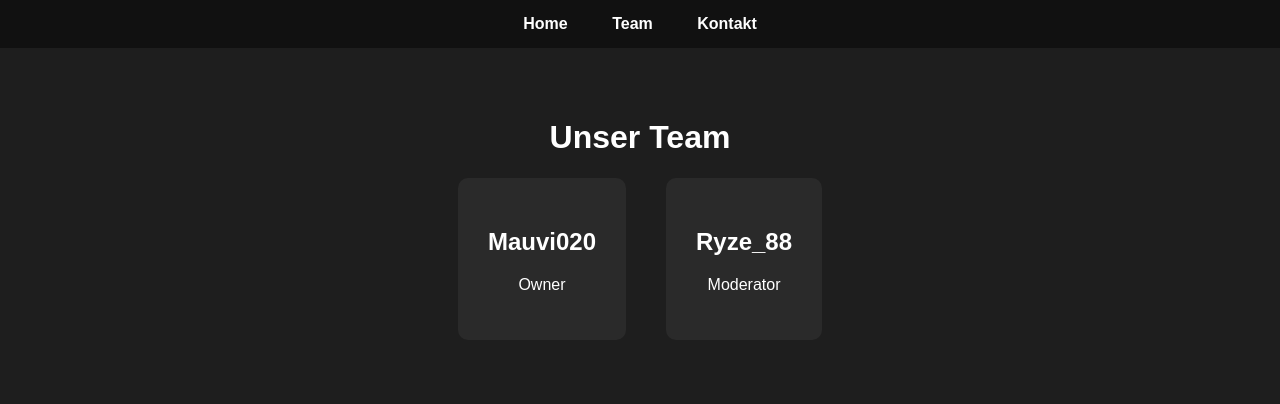
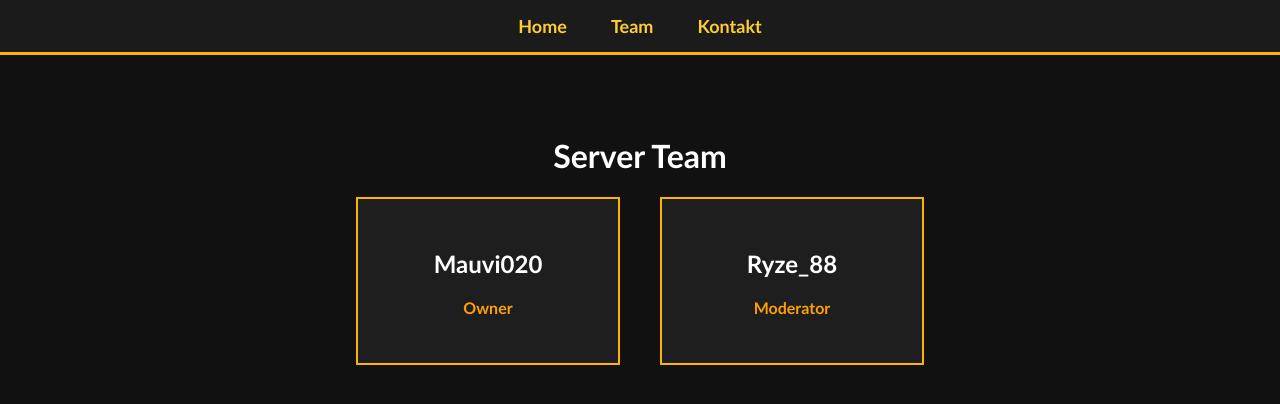
Before and after one commit to mauvi202/Valesmp.de, a plain HTML site: page team.html in a window 1280 px wide. Drawn offline with Linux system fonts and the light colour scheme.

Commit message:
Update team page styles and member roles

```diff
--- a/team.html
+++ b/team.html
@@ -5,28 +5,31 @@
 <title>ValeSMP Team</title>
 
 <style>
+
 body{
-    font-family:Arial;
-    background:#1e1e1e;
+margin:0;
+font-family: "Trebuchet MS", sans-serif;
+background:#111;
 color:white;
-    margin:0;
 }
 
 nav{
-    background:#111;
+background:#1b1b1b;
 padding:15px;
 text-align:center;
+border-bottom:3px solid #ffb300;
 }
 
 nav a{
-    color:white;
+color:#ffcc33;
 margin:0 20px;
 text-decoration:none;
 font-weight:bold;
+font-size:18px;
 }
 
 .container{
-    padding:50px;
+padding:60px;
 text-align:center;
 }
 
@@ -37,11 +40,19 @@ nav a{
 }
 
 .member{
-    background:#2a2a2a;
+background:#1e1e1e;
 padding:30px;
-    border-radius:10px;
+width:200px;
+border:2px solid #ffb300;
 }
+
+.role{
+color:#ffa000;
+font-weight:bold;
+}
+
 </style>
+
 </head>
 
 <body>
@@ -54,18 +65,18 @@ nav a{
 
 <div class="container">
 
-<h1>Unser Team</h1>
+<h1>Server Team</h1>
 
 <div class="team">
 
 <div class="member">
 <h2>Mauvi020</h2>
-<p>Owner</p>
+<p class="role">Owner</p>
 </div>
 
 <div class="member">
 <h2>Ryze_88</h2>
-<p>Moderator</p>
+<p class="role">Moderator</p>
 </div>
 
 </div>
```
Lines whose indentation alone changed are shown as unchanged.
